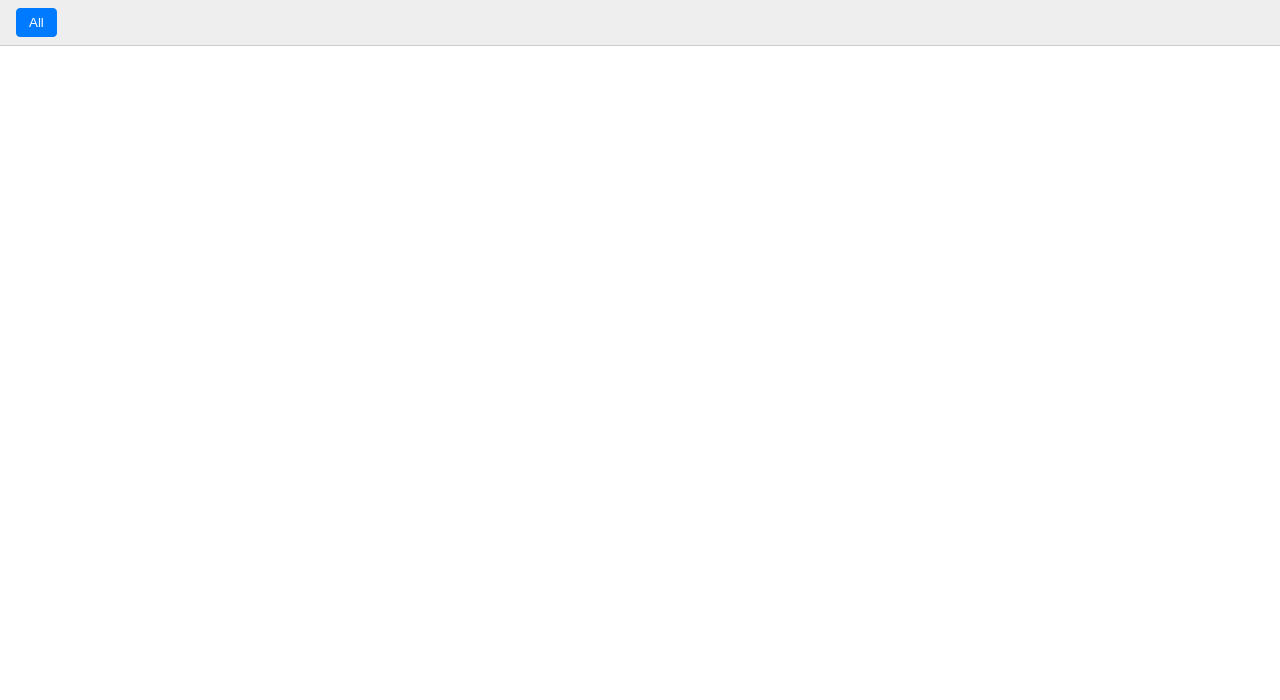
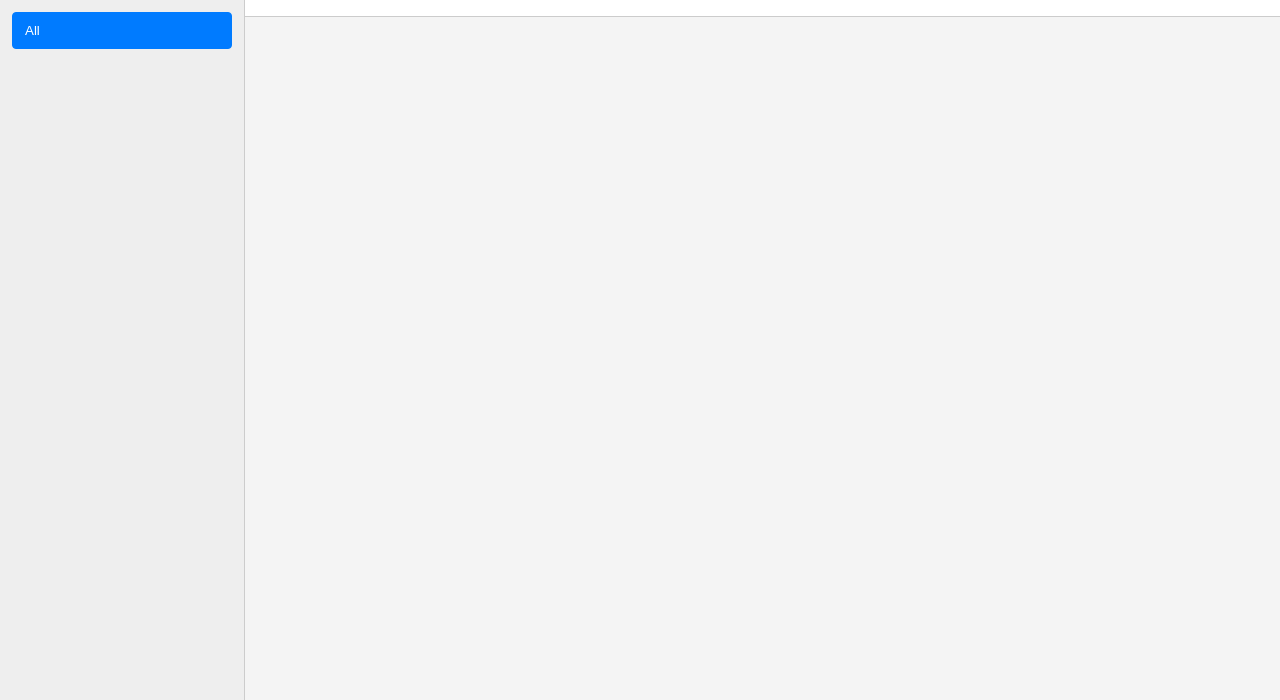
Before and after one commit to BolunHan/PyDecisionGraph, a Python web app: template decision_graph/decision_tree/webui/templates/index.html in a window 1280 px wide. Shown: the part 100-800 px from the top of the page. Run offline with Jinja, Linux system fonts and the light colour scheme; the template is opened without the code that fills it: most values are stand-ins (such as "Sample title", 1, 10 or a date in 2020).

Commit message:
updated layouts

```diff
--- a/decision_graph/decision_tree/webui/static/script.js
+++ b/decision_graph/decision_tree/webui/static/script.js
@@ -161,14 +161,9 @@ function exportPNG() {
 }
 
 function addExportButtons() {
-    const tabs = d3.select('#logic-group-tabs');
-    if (!tabs.empty() && tabs.select('#export-controls').empty()) {
-        const wrap = tabs.append('div')
-            .attr('id', 'export-controls')
-            .style('margin-left', 'auto')
-            .style('display', 'flex')
-            .style('gap', '8px')
-            .style('align-items', 'center');
+    const controlsBar = d3.select('#controls-bar');
+    if (!controlsBar.empty() && controlsBar.select('.right-controls').empty()) {
+        const wrap = controlsBar.append('div').attr('class', 'right-controls');
         wrap.append('button').attr('id', 'export-png-btn').attr('class', 'tab-button').text('Export PNG').on('click', exportPNG);
         wrap.append('button').attr('id', 'export-svg-btn').attr('class', 'tab-button').text('Export SVG').on('click', exportSVG);
         // Theme toggle
@@ -648,17 +643,41 @@ function renderFilteredTree() {
     const cw = container.node() ? container.node().clientWidth : null;
     const ch = container.node() ? container.node().clientHeight : null;
     if (cw && ch && fullWidth > 0 && fullHeight > 0) {
-        // Use a default scale of 1 on load (you can change later). Compute a
-        // base tx from the tree's xMax so the tree appears centered, and
-        // multiply by the scale so the tx will adjust automatically if the
-        // initial scale is changed in the future.
-        const scale = 1; // default initial scale
-        const txBase = xMax / 2; // base horizontal translation (tree middle)
-        const tx = txBase * scale; // adjust by scale so it's easy to tweak
-        const ty = 200; // leave vertical offset at 0 (changeable later)
+        // Debug information to help diagnose placement and transforms
+        try {
+            console.debug('DG DEBUG -- container size', {cw, ch});
+            console.debug('DG DEBUG -- full canvas', {cw, ch, fullWidth, fullHeight, margin, padding, treeWidth, treeHeight});
+            console.debug('DG DEBUG -- x-range', {xMin, xMax});
+            console.debug('DG DEBUG -- y-range', {yMin, yMax});
+            // root is a d3.hierarchy node representing the root of this filtered tree
+            const rootNode = root; // alias
+            if (rootNode) {
+                console.debug('DG DEBUG -- root coords', {root_x: rootNode.x, root_y: rootNode.y});
+            }
+        } catch (err) {
+            // Fail-safe: don't break rendering if console access is restricted
+            try { console.warn('DG DEBUG logging error', err); } catch (e) { /* ignore */ }
+        }
+        // Place the root node in the horizontal center and at 1/5 of the
+        // container height vertically. Keep the initial zoom scale = 1.
+        // Calculate tx,ty so that: screenX = root.x * scale + tx => centered
+        const scale = fullHeight / ch; // keep initial scale at 1 for predictability
+        const rootX = typeof root.x === 'number' ? root.x : 0;
+        const rootY = typeof root.y === 'number' ? root.y : 0;
+        const tx = (fullWidth / 2) - (rootX * scale);
+        const ty = ((fullHeight * 0.1) - (rootY * scale)) / (cw / treeWidth);
+        // Log computed transform values
+        console.debug('DG DEBUG -- computed transform', {scale, rootX, rootY, tx, ty});
         const initialTransform = d3.zoomIdentity.translate(tx, ty).scale(scale);
-        // Apply immediately (no transition) so the tree doesn't slide from (0,0)
+        // Apply immediately (no transition) so the tree appears in place on load
         svg.call(zoom.transform, initialTransform);
+        // Confirm applied transform (read back transform of viewport if possible)
+        try {
+            const applied = d3.zoomTransform(svg.node());
+            console.debug('DG DEBUG -- applied zoom transform', applied);
+        } catch (err) {
+            // ignore if access fails
+        }
     }
 
     root.each(d => {
--- a/decision_graph/decision_tree/webui/static/style.css
+++ b/decision_graph/decision_tree/webui/static/style.css
@@ -51,13 +51,33 @@ body {
     padding: 10px 20px;
 }
 
+/* Layout: main split between vertical sidebar and content area */
+#main {
+    display: flex;
+    height: calc(100vh - 60px); /* account for header height (approx) */
+    width: 100%;
+}
+
+/* Content area (right of sidebar) should fill remaining space */
+#content {
+    flex: 1;
+    display: flex;
+    flex-direction: column;
+    min-width: 0; /* allow flex children to shrink past their min-content width */
+}
+
+/* Sidebar: vertical list of logic-group tabs */
 #logic-group-tabs {
+    width: 220px;
+    min-width: 160px;
+    max-width: 320px;
+    background-color: var(--tabs-bg);
+    border-right: 1px solid var(--muted-border);
     display: flex;
-    padding: 8px 16px;
-    background-color: var(--tabs-bg);
-    border-bottom: 1px solid var(--muted-border);
-    gap: 8px;
-    flex-wrap: wrap;
+    flex-direction: column;
+    gap: 6px;
+    padding: 12px;
+    overflow-y: auto; /* allow scrolling when many groups */
 }
 
 .tab-button {
@@ -69,30 +89,44 @@ body {
     border-radius: 4px;
 }
 
+/* Make tab buttons stack vertically and fill width */
+#logic-group-tabs .tab-button {
+    display: block;
+    width: 100%;
+    text-align: left;
+    padding: 10px 12px;
+}
+
 .tab-button.active {
     background: var(--tab-active-bg);
     color: var(--tab-active-text);
     border-color: var(--tab-active-bg);
 }
 
-/* Make the tree-wrapper fill remaining viewport and avoid native scrollbars.
-   Scrolling will be handled by d3.zoom/pan on the SVG instead. */
-#tree-scroll-wrapper {
-    flex: 1;
-    min-height: 0;
-    padding: 0; /* remove extra padding so SVG can use full width */
+/* Controls bar sits above the tree and contains highlight and export/group controls */
+#controls-bar {
     display: flex;
-    flex-direction: column;
+    align-items: center;
+    justify-content: space-between;
+    padding: 8px 12px;
+    gap: 12px;
+    border-bottom: 1px solid var(--muted-border);
+    background-color: var(--panel-bg);
 }
 
-#tree-container {
-    flex: 1; /* Takes remaining space */
-    width: 100%;
-    height: 100%;
-    background-color: var(--panel-bg);
-    overflow: hidden; /* hide native scrollbars */
-    position: relative;
+/* Right side wrap for export controls (injected by JS) */
+#controls-bar .right-controls {
+    margin-left: auto;
+    display: flex;
+    gap: 8px;
+    align-items: center;
 }
+
+/* Highlight control sits on the left of controls-bar */
+#highlight-control { margin-right: 12px; }
+
+/* Make the tree container fill remaining vertical space */
+#tree-container { flex: 1; min-width: 0; }
 
 /* Ensure any SVG fills the container area */
 #tree-container > svg {
@@ -300,3 +334,9 @@ body, #header, #logic-group-tabs, #tree-container, #highlight-control, .tab-butt
 .node-text, .link-condition, .link-condition-bg, .link {
     transition: background-color 320ms ease, color 320ms ease, fill 320ms ease, stroke 320ms ease, opacity 320ms ease, border-color 320ms ease;
 }
+
+/* Slight spacing tweaks for small screens */
+@media (max-width: 800px) {
+    #logic-group-tabs { width: 140px; }
+    #controls-bar { padding: 6px; }
+}
--- a/decision_graph/decision_tree/webui/templates/index.html
+++ b/decision_graph/decision_tree/webui/templates/index.html
@@ -12,7 +12,18 @@
     <h1>Decision Tree Visualization (Tree ID: {{ tree_id }})</h1>
 </div>
 
-<!-- Highlight Toggle Switch (only shown when with_eval=True) -->
+<!-- Main layout: vertical sidebar (logic groups) + content -->
+<div id="main">
+    <!-- Vertical nav sidebar for logic groups -->
+    <aside id="logic-group-tabs" role="navigation" aria-label="Logic groups">
+        <button class="tab-button active" data-group="*">All</button>
+        <!-- Other tabs inserted by JS -->
+    </aside>
+
+    <!-- Content area: controls bar + tree -->
+    <div id="content">
+        <!-- Controls bar: left = highlight toggle, right = export/theme buttons -->
+        <div id="controls-bar">
             {% if with_eval %}
             <div id="highlight-control">
                 <label>
@@ -22,17 +33,15 @@
                 </label>
             </div>
             {% endif %}
-
-<!-- Logic Group Tabs -->
-<div id="logic-group-tabs">
-    <button class="tab-button active" data-group="*">All</button>
-    <!-- Other tabs inserted by JS -->
+            <!-- export controls will be injected here by script.js -->
         </div>
 
         <!-- Tree Container (no native scrollbars; zoom/pan handles navigation) -->
         <div id="tree-container"
              data-initial-tree='{{ initial_tree_data | tojson | e }}'
              data-tree-id="{{ tree_id }}">
+        </div>
+    </div>
 </div>
 
 <div id="node-info" style="display: none;">
```
Also changed, not shown: decision_graph/decision_tree/webui/templates/offline.html (+13 -3 lines). Lines whose indentation alone changed are shown as unchanged.
